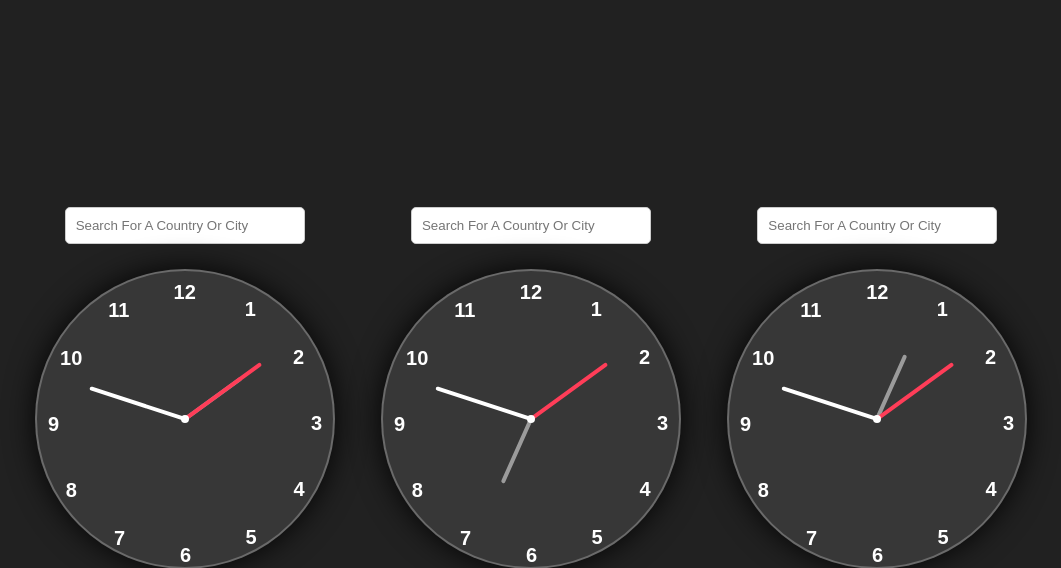
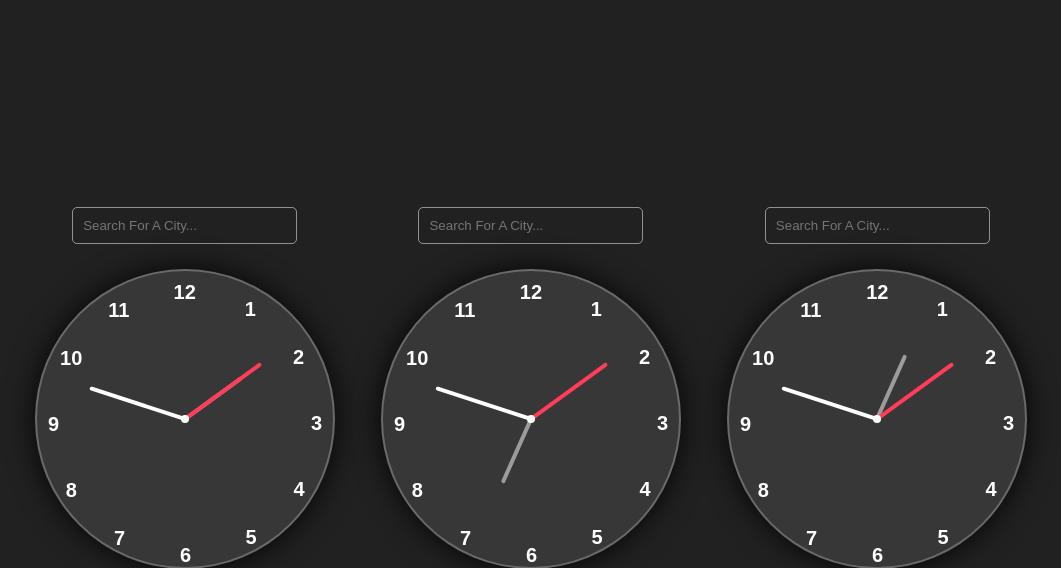
Before and after one commit to clock-team-stage/Clock, a PHP site: page / in a window 1280 px wide. Shown: the top 568 px of the page, without its empty margins (109-1170 px from the left). Run offline with PHP 8.4, Linux system fonts and the light colour scheme.

Commit message:
input changes

```diff
--- a/css/style.css
+++ b/css/style.css
@@ -22,11 +22,13 @@ body {
 }
 
 .search-bar {
-    width: 80%;
+    width: 75%;
     padding: 10px;
     margin-bottom: 10px;
-    border: 1px solid #ccc;
+    border: 1px solid #ffffff80;
+    background-color: transparent;
     border-radius: 5px;
+    text-transform: capitalize;
 }
 
 .clock-wrapper {
@@ -108,11 +110,6 @@ body {
     color: #ccc;
 }
 
-input {
-    color: black;
-    text-transform: capitalize;
-}
-
 @media screen and (max-width: 1000px) {
     body {
         grid-template-columns: 1fr;
--- a/index.html
+++ b/index.html
@@ -10,7 +10,7 @@
   </head>
   <body>
     <div class="clock-wrapper">
-      <input type="text" id="search1" class="search-bar" placeholder="Search for a country or city" autocomplete="off">
+      <input type="text" id="search1" class="search-bar" placeholder="Search for a city..." autocomplete="off">
       <div class="container">
         <div class="clock">
           <div id="hour1" class="hand hour-hand">
@@ -40,7 +40,7 @@
     </div>
 
     <div class="clock-wrapper">
-      <input type="text" id="search2" class="search-bar" placeholder="Search for a country or city" autocomplete="off">
+      <input type="text" id="search2" class="search-bar" placeholder="Search for a city..." autocomplete="off">
       <div class="container">
         <div class="clock">
           <div id="hour2" class="hand hour-hand">
@@ -70,7 +70,7 @@
     </div>
 
     <div class="clock-wrapper">
-      <input type="text" id="search3" class="search-bar" placeholder="Search for a country or city" autocomplete="off">
+      <input type="text" id="search3" class="search-bar" placeholder="Search for a city..." autocomplete="off">
       <div class="container">
         <div class="clock">
           <div id="hour3" class="hand hour-hand">
```
